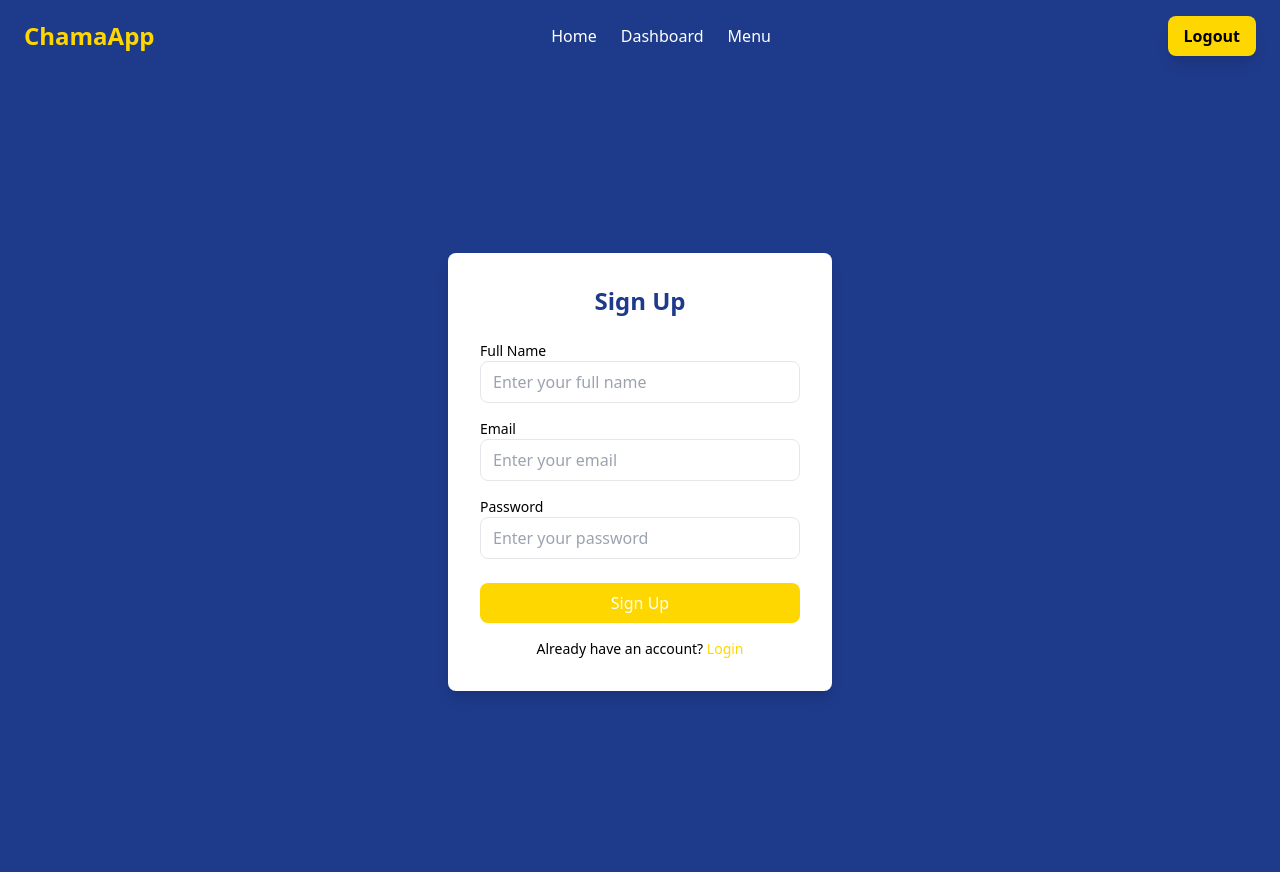
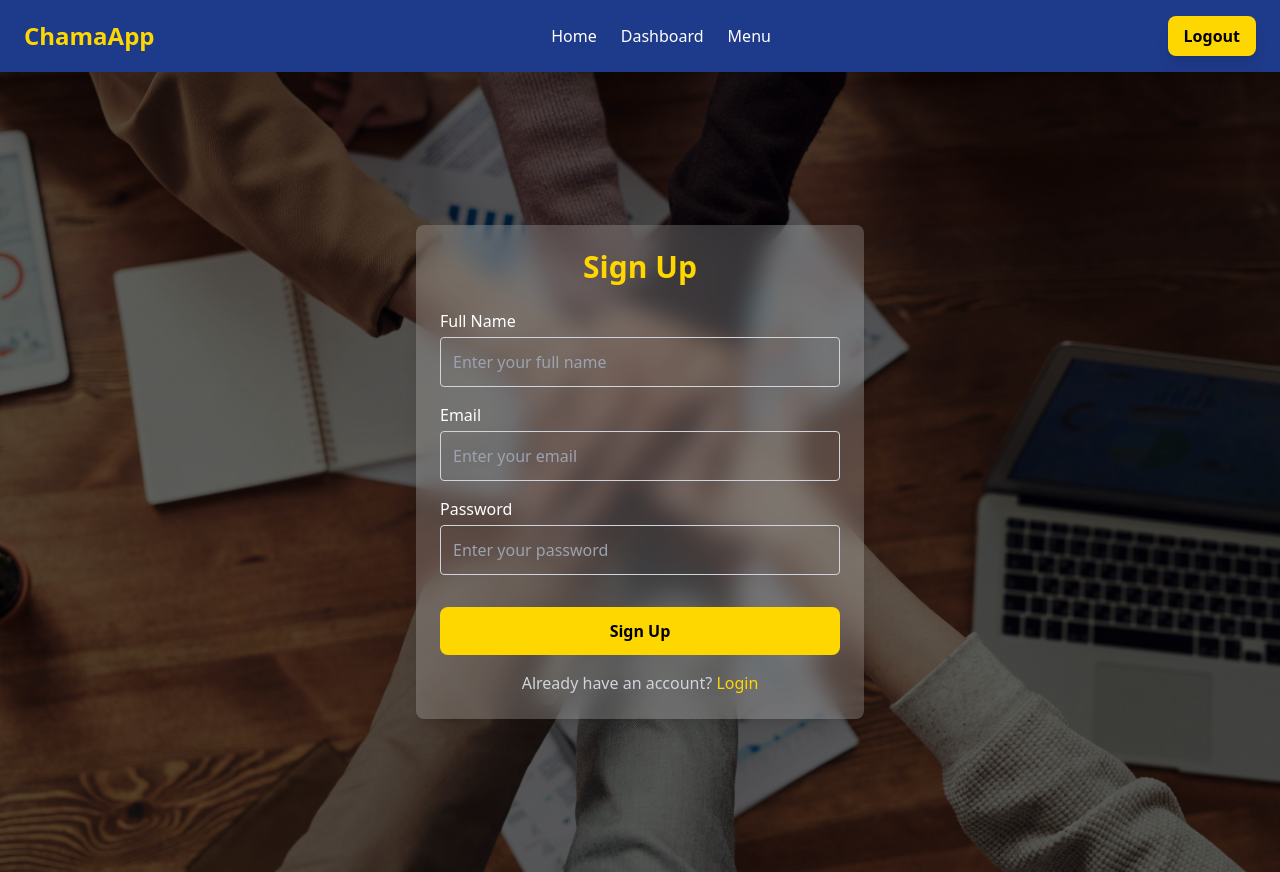
Before and after one commit to Davin-01/chamapp, a React (Vite) app: page /signup in a window 1280 px wide. Built offline with nearby package versions, Linux system fonts and the light colour scheme.

Commit message:
enhance the appearance of the login and the signup pages

```diff
--- a/src/pages/Login.jsx
+++ b/src/pages/Login.jsx
@@ -1,33 +1,66 @@
-import { Link } from "react-router-dom";
+import { useState } from "react";
+import { useNavigate } from "react-router-dom";
+import pic1 from "../assets/pic1.jpg";
 
 const Login = () => {
+  const navigate = useNavigate();
+  const [credentials, setCredentials] = useState({ email: "", password: "" });
+
+  const handleLogin = (e) => {
+    e.preventDefault();
+    console.log("Logging in with:", credentials);
+    // Implement authentication logic
+    navigate("/dashboard");
+  };
+
   return (
-    <div className="flex items-center justify-center min-h-screen bg-deepBlue">
-      <div className="bg-white p-8 rounded-lg shadow-lg w-96">
-        <h2 className="text-2xl font-bold text-center text-deepBlue">Login</h2>
-        <form className="mt-6">
-          <div>
-            <label className="block text-sm font-medium">Email</label>
+    <div className="relative min-h-screen flex items-center justify-center bg-cover bg-center"
+      style={{ backgroundImage: `url(${pic1})` }}>
+
+      {/* Dark overlay for readability */}
+      <div className="absolute inset-0 bg-black bg-opacity-60"></div>
+
+      <div className="relative w-full max-w-md p-6 bg-white bg-opacity-20 backdrop-blur-md rounded-lg shadow-lg text-white">
+        <h2 className="text-3xl font-bold text-center text-gold">Login</h2>
+
+        <form className="mt-6" onSubmit={handleLogin}>
+          <div className="mb-4">
+            <label className="block mb-1">Email</label>
             <input
               type="email"
-              className="w-full px-3 py-2 border rounded-lg focus:outline-none focus:ring-2 focus:ring-gold"
+              className="w-full p-3 rounded bg-transparent border border-gray-300 focus:outline-none focus:border-gold text-white"
               placeholder="Enter your email"
+              value={credentials.email}
+              onChange={(e) => setCredentials({ ...credentials, email: e.target.value })}
+              required
             />
           </div>
-          <div className="mt-4">
-            <label className="block text-sm font-medium">Password</label>
+
+          <div className="mb-4">
+            <label className="block mb-1">Password</label>
             <input
               type="password"
-              className="w-full px-3 py-2 border rounded-lg focus:outline-none focus:ring-2 focus:ring-gold"
+              className="w-full p-3 rounded bg-transparent border border-gray-300 focus:outline-none focus:border-gold text-white"
               placeholder="Enter your password"
+              value={credentials.password}
+              onChange={(e) => setCredentials({ ...credentials, password: e.target.value })}
+              required
             />
           </div>
-          <button className="w-full mt-6 bg-gold text-white py-2 rounded-lg hover:bg-yellow-500">
+
+          <button
+            type="submit"
+            className="w-full py-3 mt-4 bg-gold text-black font-bold rounded-lg hover:bg-yellow-400 transition duration-300"
+          >
             Login
           </button>
         </form>
-        <p className="mt-4 text-center text-sm">
-          Don't have an account? <Link to="/signup" className="text-gold">Sign up</Link>
+
+        <p className="text-center text-gray-300 mt-4">
+          Don't have an account?{" "}
+          <span className="text-gold cursor-pointer hover:underline" onClick={() => navigate("/signup")}>
+            Sign Up
+          </span>
         </p>
       </div>
     </div>
--- a/src/pages/SignUp.jsx
+++ b/src/pages/SignUp.jsx
@@ -1,41 +1,82 @@
-import { Link } from "react-router-dom";
+import { useState } from "react";
+import { useNavigate } from "react-router-dom";
+import pic1 from "../assets/pic1.jpg";
 
 const SignUp = () => {
+  const navigate = useNavigate();
+  const [formData, setFormData] = useState({
+    name: "",
+    email: "",
+    password: "",
+  });
+
+  const handleSignUp = (e) => {
+    e.preventDefault();
+    console.log("Signing up with:", formData);
+    // Implement registration logic
+    navigate("/dashboard");
+  };
+
   return (
-    <div className="flex items-center justify-center min-h-screen bg-deepBlue">
-      <div className="bg-white p-8 rounded-lg shadow-lg w-96">
-        <h2 className="text-2xl font-bold text-center text-deepBlue">Sign Up</h2>
-        <form className="mt-6">
-          <div>
-            <label className="block text-sm font-medium">Full Name</label>
+    <div className="relative min-h-screen flex items-center justify-center bg-cover bg-center"
+      style={{ backgroundImage: `url(${pic1})` }}>
+
+      {/* Dark overlay */}
+      <div className="absolute inset-0 bg-black bg-opacity-60"></div>
+
+      <div className="relative w-full max-w-md p-6 bg-white bg-opacity-20 backdrop-blur-md rounded-lg shadow-lg text-white">
+        <h2 className="text-3xl font-bold text-center text-gold">Sign Up</h2>
+
+        <form className="mt-6" onSubmit={handleSignUp}>
+          <div className="mb-4">
+            <label className="block mb-1">Full Name</label>
             <input
               type="text"
-              className="w-full px-3 py-2 border rounded-lg focus:outline-none focus:ring-2 focus:ring-gold"
+              className="w-full p-3 rounded bg-transparent border border-gray-300 focus:outline-none focus:border-gold text-white"
               placeholder="Enter your full name"
+              value={formData.name}
+              onChange={(e) => setFormData({ ...formData, name: e.target.value })}
+              required
             />
           </div>
-          <div className="mt-4">
-            <label className="block text-sm font-medium">Email</label>
+
+          <div className="mb-4">
+            <label className="block mb-1">Email</label>
             <input
               type="email"
-              className="w-full px-3 py-2 border rounded-lg focus:outline-none focus:ring-2 focus:ring-gold"
+              className="w-full p-3 rounded bg-transparent border border-gray-300 focus:outline-none focus:border-gold text-white"
               placeholder="Enter your email"
+              value={formData.email}
+              onChange={(e) => setFormData({ ...formData, email: e.target.value })}
+              required
             />
           </div>
-          <div className="mt-4">
-            <label className="block text-sm font-medium">Password</label>
+
+          <div className="mb-4">
+            <label className="block mb-1">Password</label>
             <input
               type="password"
-              className="w-full px-3 py-2 border rounded-lg focus:outline-none focus:ring-2 focus:ring-gold"
+              className="w-full p-3 rounded bg-transparent border border-gray-300 focus:outline-none focus:border-gold text-white"
               placeholder="Enter your password"
+              value={formData.password}
+              onChange={(e) => setFormData({ ...formData, password: e.target.value })}
+              required
             />
           </div>
-          <button className="w-full mt-6 bg-gold text-white py-2 rounded-lg hover:bg-yellow-500">
+
+          <button
+            type="submit"
+            className="w-full py-3 mt-4 bg-gold text-black font-bold rounded-lg hover:bg-yellow-400 transition duration-300"
+          >
             Sign Up
           </button>
         </form>
-        <p className="mt-4 text-center text-sm">
-          Already have an account? <Link to="/login" className="text-gold">Login</Link>
+
+        <p className="text-center text-gray-300 mt-4">
+          Already have an account?{" "}
+          <span className="text-gold cursor-pointer hover:underline" onClick={() => navigate("/login")}>
+            Login
+          </span>
         </p>
       </div>
     </div>
```
